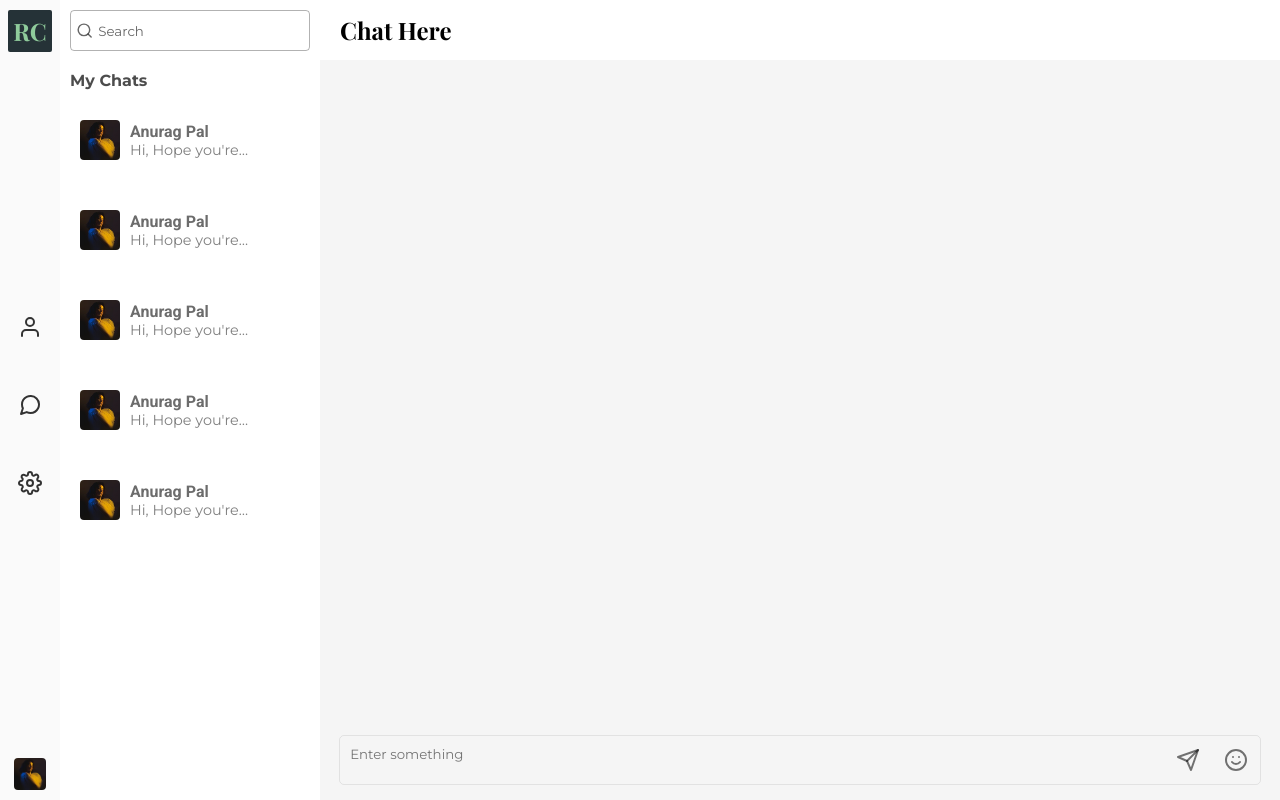
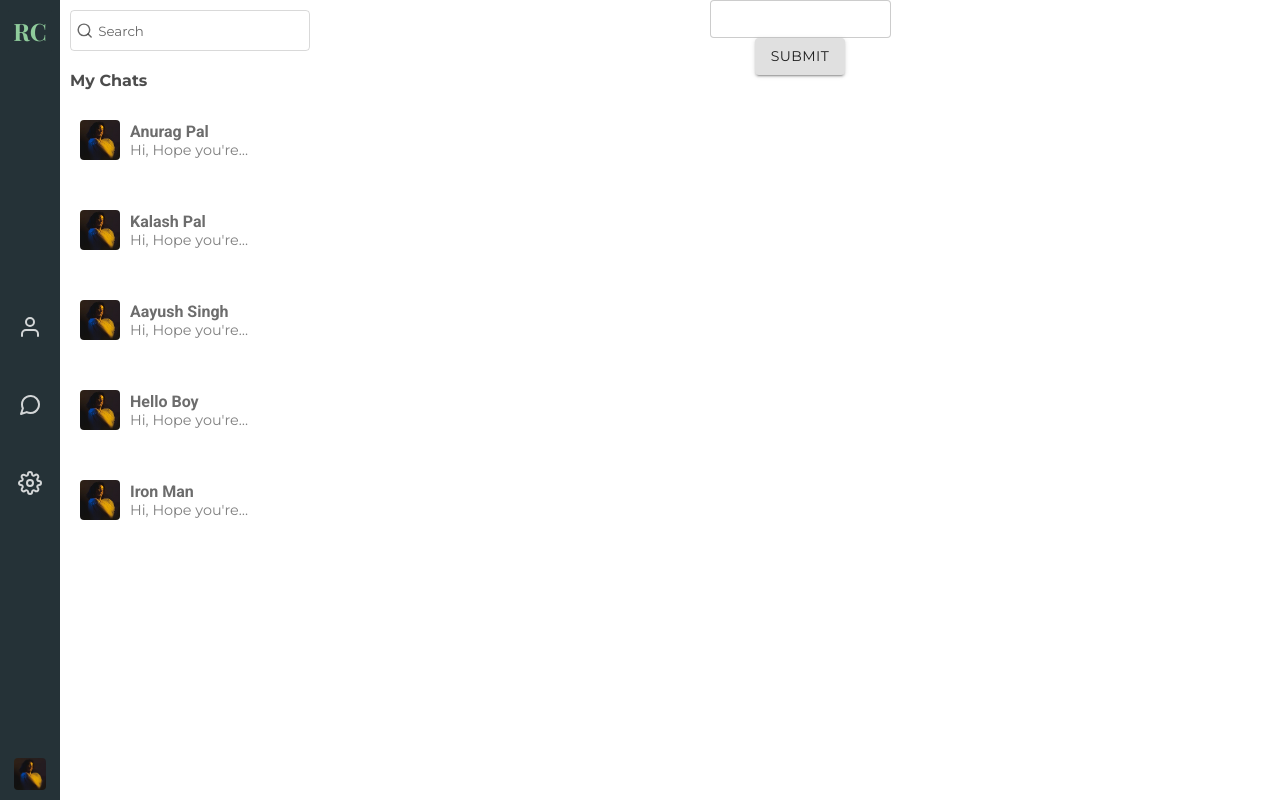
Before and after one commit to Anuragtech02/realtime-chat, a React (Create React App) app in the folder client/: page /login in a window 1280 px wide. Built offline with nearby package versions, Linux system fonts and the light colour scheme.

Commit message:
privateRoute, authContext done

```diff
--- a/client/src/App.js
+++ b/client/src/App.js
@@ -1,20 +1,20 @@
 import React from "react";
 import styles from "./App.module.scss";
-import ChatArea from "./components/ChatArea/ChatArea";
-import Sidebar from "./components/Sidebar/Sidbear";
 import { BrowserRouter as Router, Route, Switch } from "react-router-dom";
+import { Login, ChatArea, Sidebar } from "./components";
 
 const App = () => {
   return (
-    <div className={styles.container}>
-      <Sidebar />
-      <Router>
+    <Router>
+      <div className={styles.container}>
+        <Sidebar />
         <Switch>
-          <Route path="/" component={ChatArea} />
+          <Route path="/" exact component={ChatArea} />
+          <Route path="/login" exact component={Login} />
           <Route path="/:name" component={ChatArea} />
         </Switch>
-      </Router>
-    </div>
+      </div>
+    </Router>
   );
 };
 
--- a/client/src/components/Contexts/GlobalContext.js
+++ b/client/src/components/Contexts/GlobalContext.js
@@ -1,8 +1,9 @@
-import React, { createContext } from "react";
+import React, { createContext, useState } from "react";
 
 export const GlobalContext = createContext({});
 
 const GlobalContextProvider = ({ children }) => {
+  const [data, setData] = useState([]);
   return <GlobalContext.Provider>{children}</GlobalContext.Provider>;
 };
 
--- /dev/null
+++ b/client/src/components/Login/Login.js
@@ -0,0 +1,25 @@
+import React, { useState } from "react";
+import styles from "./Login.module.scss";
+import { Button } from "@material-ui/core";
+
+const Login = () => {
+  const [name, setName] = useState("");
+  // const [name, setName] = useState("");
+
+  return (
+    <div className={styles.container}>
+      <form>
+        <input
+          value={name}
+          type="text"
+          onChange={(e) => setName(e.target.value)}
+        />
+        <Button variant="contained" type="submit">
+          Submit
+        </Button>
+      </form>
+    </div>
+  );
+};
+
+export default Login;
--- /dev/null
+++ b/client/src/components/Login/Login.module.scss
@@ -0,0 +1,10 @@
+@import "../Common/common.scss";
+
+.container {
+  width: 100%;
+  height: 100vh;
+  background: white;
+  form {
+    @extend .flexCol;
+  }
+}
--- a/client/src/components/Sidebar/Sidbear.js
+++ b/client/src/components/Sidebar/Sidebar.js
@@ -1,12 +1,13 @@
 import React, { useState } from "react";
 import styles from "./Sidebar.module.scss";
-import SidebarActions from "./SidbearActions";
+import SidebarActions from "./SidebarActions";
 import { Search, User } from "react-feather";
 import { Avatar } from "@material-ui/core";
 import userIcon from "../../Assets/user.svg";
 import portraitIcon from "../../Assets/portrait.jpg";
+import { withRouter } from "react-router";
 
-const Sidebar = () => {
+const Sidebar = ({ history }) => {
   const [search, setSearch] = useState("");
   const [chats, setChats] = useState([
     {
@@ -14,19 +15,19 @@ const Sidebar = () => {
       message: "Hi, Hope you're doing well! Welcome to the application.",
     },
     {
-      name: "Anurag pal",
+      name: "Kalash pal",
       message: "Hi, Hope you're doing well! Welcome to the application.",
     },
     {
-      name: "Anurag pal",
+      name: "Aayush Singh",
       message: "Hi, Hope you're doing well! Welcome to the application.",
     },
     {
-      name: "Anurag pal",
+      name: "Hello Boy",
       message: "Hi, Hope you're doing well! Welcome to the application.",
     },
     {
-      name: "Anurag pal",
+      name: "Iron Man",
       message: "Hi, Hope you're doing well! Welcome to the application.",
     },
   ]);
@@ -52,7 +53,11 @@ const Sidebar = () => {
           <h6>My Chats</h6>
           {chats?.length ? (
             chats.map((chat, i) => (
-              <div key={i} className={styles.chat}>
+              <div
+                onClick={() => history.push(`/${chat.name}`)}
+                key={i}
+                className={styles.chat}
+              >
                 <Avatar
                   variant="rounded"
                   style={{ background: "rgba(0,0,0,0.1)" }}
@@ -76,4 +81,4 @@ const Sidebar = () => {
   );
 };
 
-export default Sidebar;
+export default withRouter(Sidebar);
--- a/client/src/components/Sidebar/Sidebar.module.scss
+++ b/client/src/components/Sidebar/Sidebar.module.scss
@@ -30,7 +30,7 @@
         margin-left: 5px;
         width: 100%;
       }
-      border: 1px solid rgba(0, 0, 0, 0.3);
+      border: 1px solid rgba(0, 0, 0, 0.15);
       border-radius: 4px;
       padding: 10px 5px;
     }
@@ -46,6 +46,7 @@
       }
       .chat {
         width: 100%;
+        cursor: pointer;
         @extend .flexRow;
         justify-content: flex-start;
         // border-bottom: 1.5px solid rgba(0, 0, 0, 0.08);
--- a/client/src/components/Sidebar/SidbearActions.js
+++ b/client/src/components/Sidebar/SidebarActions.js
@@ -4,7 +4,7 @@ import { MessageCircle, User, Settings } from "react-feather";
 import { IconButton, Avatar, Tooltip, makeStyles } from "@material-ui/core";
 import portrait from "../../Assets/portrait.jpg";
 
-const SidbearActions = () => {
+const SidebarActions = () => {
   const classes = useStyles();
 
   const actions = [
@@ -32,7 +32,7 @@ const SidbearActions = () => {
           <div key={item.name} className={styles.actionItem}>
             <Tooltip title={item.name} placement="right">
               <IconButton>
-                <item.icon color="rgba(0,0,0,0.8)" />
+                <item.icon color="rgba(255,255,255,0.8)" />
               </IconButton>
             </Tooltip>
           </div>
@@ -52,7 +52,7 @@ const SidbearActions = () => {
   );
 };
 
-export default SidbearActions;
+export default SidebarActions;
 
 const useStyles = makeStyles((theme) => ({
   medium: {
--- a/client/src/components/Sidebar/SidebarActions.module.scss
+++ b/client/src/components/Sidebar/SidebarActions.module.scss
@@ -6,7 +6,7 @@
   justify-content: space-between;
   // width: 4rem;
   padding: 10px 0;
-  background: var(--greyBg);
+  background: var(--primaryColor);
 
   .logo {
     background: var(--primaryColor);
--- /dev/null
+++ b/client/src/components/index.js
@@ -0,0 +1,3 @@
+export { default as Login } from "./Login/Login";
+export { default as ChatArea } from "./ChatArea/ChatArea";
+export { default as Sidebar } from "./Sidebar/Sidebar";
```
Also changed, not shown: client/src/components/Contexts/AuthContext.js (added, +15 -0 lines), client/src/components/PrivateRoute/PrivateRoute.js (added, +21 -0 lines).
